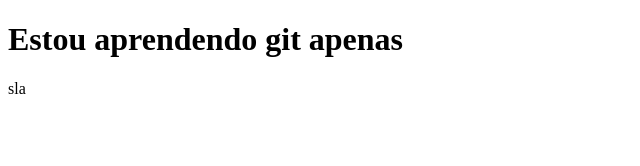
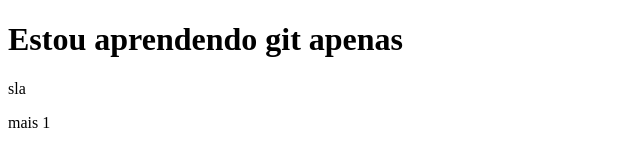
Before and after one commit to xlag5/tuto_git, a plain HTML site: page git/index.html in a window 1280 px wide. Shown: the full height of the page, 0-640 px from the left. Drawn offline with Linux system fonts and the light colour scheme.

Commit message:
mais um bagulho

```diff
--- a/git/index.html
+++ b/git/index.html
@@ -10,5 +10,6 @@
 <body>
     <h1>Estou aprendendo git apenas</h1>
     <p>sla</p>
+    <p>mais 1</p>
 </body>
 </html>
```
